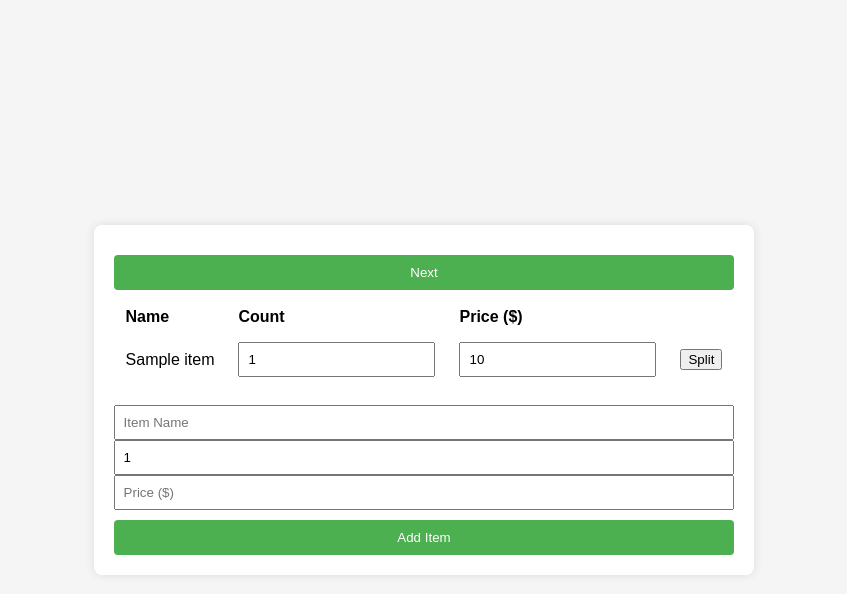
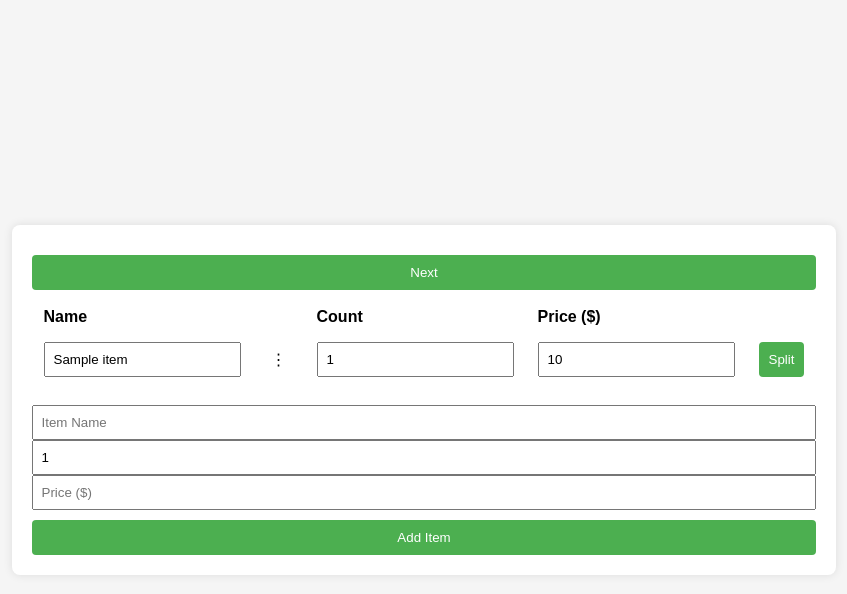
Before and after one commit to dphoria/bill, a Flask app: template src/ui/templates/items.html in a window 1280 px wide. Shown: the top 594 px of the page, without its empty margins (216-1063 px from the left). Run offline with Flask 3, Linux system fonts and the light colour scheme; the template is opened without the code that fills it: most values are stand-ins (such as "Sample title", 1, 10 or a date in 2020).

Commit message:
can edit item name

```diff
--- a/src/ui/static/styles.css
+++ b/src/ui/static/styles.css
@@ -88,22 +88,15 @@ input[type="text"] {
 
 .styled-button {
   background-color: #4CAF50;
-  /* Same green background */
   color: white;
-  /* White text */
   padding: 10px;
-  /* Same padding */
   border-radius: 4px;
-  /* Same border radius */
   border: none;
-  /* No border */
   cursor: pointer;
-  /* Pointer cursor */
 }
 
 .styled-button:hover {
   background-color: #45a049;
-  /* Darker green background on hover */
 }
 
 .full-width-button {
@@ -124,9 +117,30 @@ input[type="text"] {
 
 .highlight {
   background-color: #45a049;
-  /* or any color you prefer */
 }
 
+.transparent-button {
+  background: none;
+  border: none;
+  color: black;
+  cursor: pointer;
+  font-size: 16px;
+}
+
+.styled-table-button {
+  background-color: #4CAF50; /* Same green background */
+  color: white; /* White text */
+  padding: 10px; /* Padding to fill the cell */
+  border-radius: 4px; /* Border radius to match the 'Next' button */
+  border: none; /* No border */
+  cursor: pointer; /* Pointer cursor */
+  width: 100%; /* Full width to fill the parent cell */
+  box-sizing: border-box; /* Ensure padding is included in the width */
+}
+
+.styled-table-button:hover {
+  background-color: #45a049; /* Darker green background on hover */
+}
 
 @media (prefers-color-scheme: dark) {
   body {
@@ -181,4 +195,8 @@ input[type="text"] {
   .full-width-button:hover {
     background-color: #45a049;
   }
+
+  .transparent-button {
+    color: white;
+  }
 }
--- a/src/ui/templates/items.html
+++ b/src/ui/templates/items.html
@@ -18,20 +18,22 @@
     <table>
       <tr>
         <th>Name</th>
+        <th></th>
         <th>Count</th>
         <th>Price ($)</th>
         <th></th>
       </tr>
       {% for item in items %}
       <tr>
-        <td>{{ item.name }}</td>
+        <td><input type="text" id="item-name-{{ loop.index0 }}" value="{{ item.name }}" readonly></td>
+        <td><input type="button" value="&#8942;" class="transparent-button" onclick="editName(this)"></td>
         <td><input type="number" value="{{ item.count }}" min="0" step="1"></td>
-        <td><input type="text" value="{{ item.price }}" pattern="^\d+(\.\d{1,2})?$"
+        <td><input type="text" id="item-price-{{ loop.index0 }}" value="{{ item.price }}" pattern="^\d+(\.\d{1,2})?$"
             title="Please enter a valid price (e.g., 9.99)"></td>
         <td>
           <form action="/items/split" method="post">
             <input type="hidden" name="index" value="{{ loop.index0 }}">
-            <button type="submit">Split</button>
+            <button type="submit" class="styled-table-button">Split</button>
           </form>
         </td>
       </tr>
@@ -54,11 +56,11 @@
     var tableRows = document.querySelectorAll('table tr');
 
     for (var i = 1; i < tableRows.length; i++) { // Start from 1 to skip the header row
-      var cells = tableRows[i].querySelectorAll('td');
+      const itemRow = tableRows[i];
       var rowData = {
-        name: cells[0].innerText,
-        count: cells[1].querySelector('input').value,
-        price: cells[2].querySelector('input').value
+        name: itemRow.querySelector('input[type="text"][id^="item-name-"]').value,
+        count: itemRow.querySelector('input[type="number"]').value,
+        price: itemRow.querySelector('input[type="text"][id^="item-price-"]').value
       };
       tableData.push(rowData);
     }
@@ -71,6 +73,29 @@
     event.preventDefault();
     submitTableData();
   });
+
+  function editName(button) {
+    const row = button.closest('tr');
+    var nameInput = row.querySelector('input[type="text"][id^="item-name-"]');
+
+    if (nameInput.hasAttribute('readonly')) {
+      nameInput.removeAttribute('readonly');
+      button.value = "✓";
+    } else {
+      const itemName = nameInput.value;
+      const itemIdParts = nameInput.id.split('-');
+      const itemIndex = itemIdParts[itemIdParts.length - 1];
+      const url = '/items/name/' + itemIndex;
+
+      var request = new XMLHttpRequest();
+      request.open('POST', url, true);
+      request.setRequestHeader('Content-Type', 'application/json;charset=UTF-8');
+      request.send(JSON.stringify({ name: itemName }));
+
+      nameInput.setAttribute('readonly', true);
+      button.value = "⋮";
+    }
+  }
 </script>
 
 </html>
```
Also changed, not shown: src/ui/items.py (+19 -1 lines).
